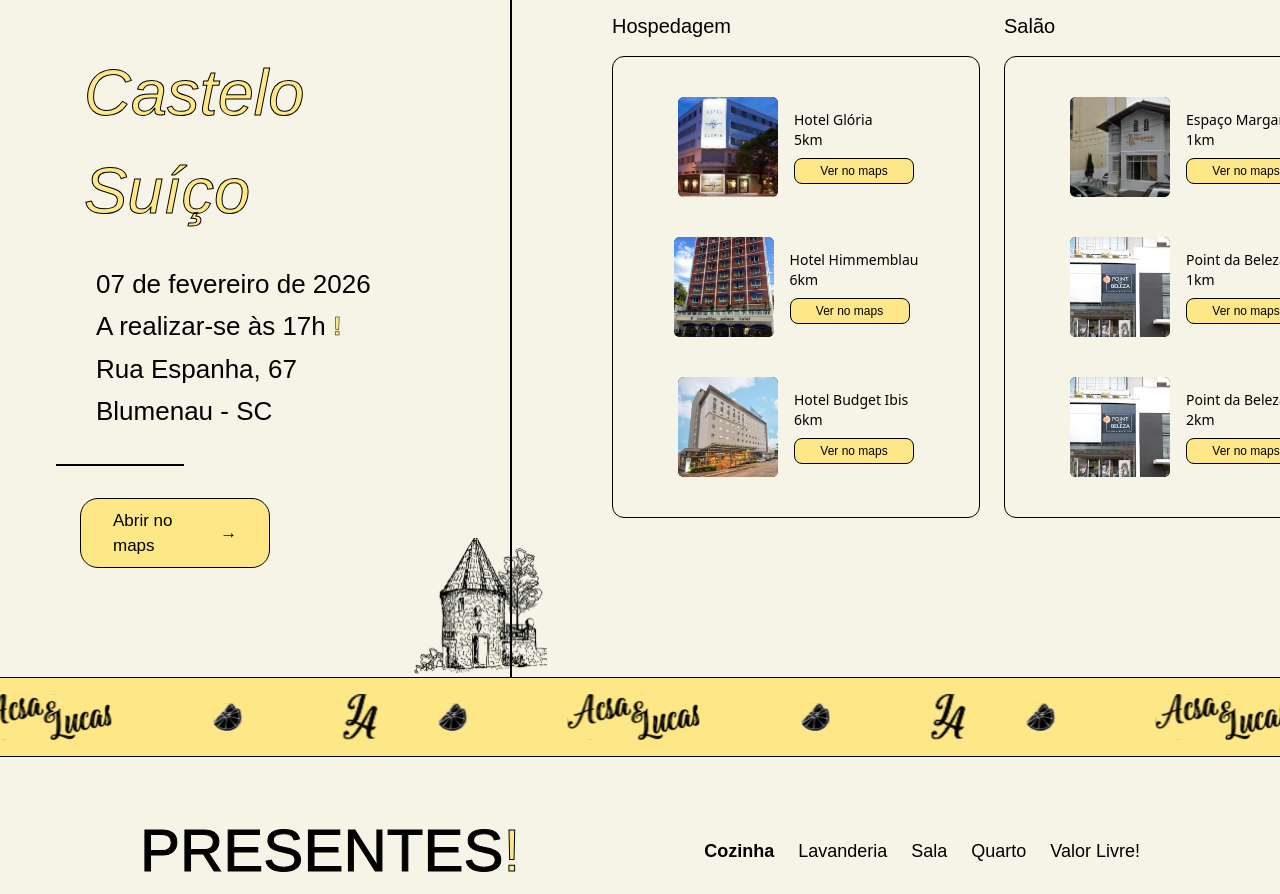
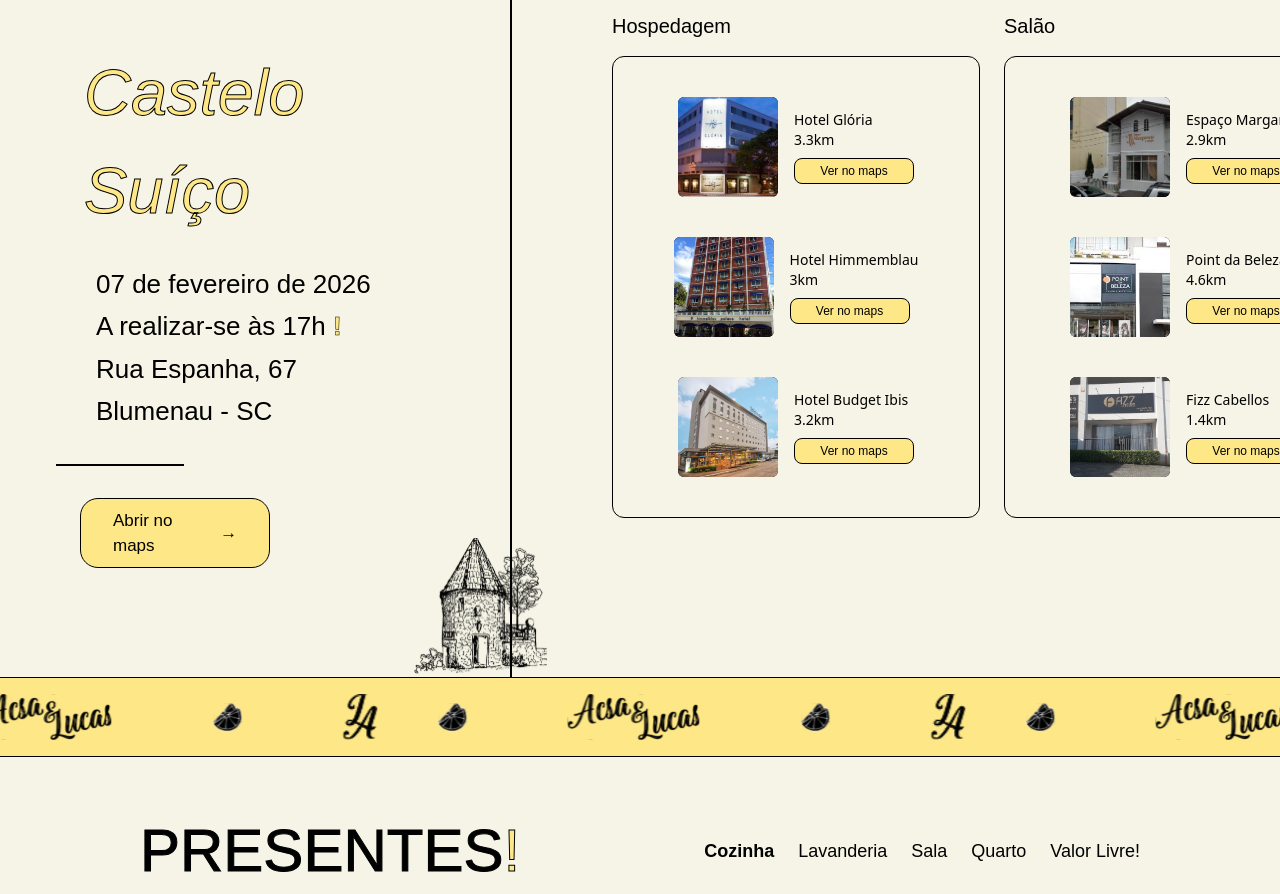
Before and after one commit to kalebefukuda/acsa-lucas-wedding, a Next.js app: page / in a window 1280 px wide. Shown: the part 3020-3914 px from the top of the page. Built offline with nearby package versions, Linux system fonts and the light colour scheme; a web font is replaced by a local one.

Commit message:
add suggestion option and change url google maps

```diff
--- a/src/components/localAndSuggestion.tsx
+++ b/src/components/localAndSuggestion.tsx
@@ -5,41 +5,41 @@
   hospedagem: [
     {
       name: "Hotel Glória",
-      distancia: "5km",
-      mapsUrl: "https://g.co/kgs/tKJX6Zs",
+      distancia: "3.3km",
+      mapsUrl: "https://maps.app.goo.gl/77Ka8RBNAkfUVgnf6",
       image: "/sugestoes/hotel-gloria.webp",
     },
     {
       name: "Hotel Himmemblau",
-      distancia: "6km",
-      mapsUrl: "https://g.co/kgs/KmFXRgm",
+      distancia: "3km",
+      mapsUrl: "https://maps.app.goo.gl/ry6nG1V56m656h5j8",
       image: "/sugestoes/hotel-himmelblau.jpg",
     },
     {
       name: "Hotel Budget Ibis",
-      distancia: "6km",
-      mapsUrl: "https://g.co/kgs/aUWCTzA",
+      distancia: "3.2km",
+      mapsUrl: "https://maps.app.goo.gl/9W7uaqMaYDMLjC7L8",
       image: "/sugestoes/hotel-ibis.jpg",
     },
   ],
   salao: [
     {
       name: "Espaço Margarete",
-      distancia: "1km",
-      mapsUrl: "https://g.co/kgs/N9pyB5K",
+      distancia: "2.9km",
+      mapsUrl: "https://maps.app.goo.gl/BPqm1ojrqm1C5faQA",
       image: "/sugestoes/espaco-margarete.webp",
     },
     {
       name: "Point da Beleza",
-      distancia: "1km",
-      mapsUrl: "https://maps.app.goo.gl/2yn8D2gXuSHDHpd36",
+      distancia: "4.6km",
+      mapsUrl: "https://maps.app.goo.gl/FuWm8f7tGyvN6ckj9",
       image: "/sugestoes/point-beleza.jpeg",
     },
     {
-      name: "Point da Beleza",
-      distancia: "2km",
-      mapsUrl: "https://maps.app.goo.gl/2yn8D2gXuSHDHpd36",
-      image: "/sugestoes/point-beleza.jpeg",
+      name: "Fizz Cabellos",
+      distancia: "1.4km",
+      mapsUrl: "https://maps.app.goo.gl/yioKaDLckspFwULw7",
+      image: "/sugestoes/fiz-cabelos.webp",
     },
   ],
 };
@@ -98,7 +98,7 @@
                 alt="Ilustração Torre"
                 width={350}
                 height={350}
-                className="flex justify-end lg:relative lg:top-10 lg:left-[90px] w-[270px] lg:bottom-[-200] lg:w-[330px] object-fill lg:object-fill"
+                className="flex justify-end lg:relative lg:top-10 lg:left-[90px] w-[270px] lg:bottom-[-200] lg:w-[330px] object-fill"
               />
             </div>
           </div>
@@ -129,8 +129,8 @@
                   <Image
                     src={item.image}
                     alt={item.name}
-                    width={90}
-                    height={90}
+                    width={100}
+                    height={100}
                     className="w-25 h-25 bg-black rounded-md object-cover"
                   />
                   <div className="flex flex-col text-sm text-black">
```
Also changed, not shown: public/sugestoes/fiz-cabelos.webp (added).
